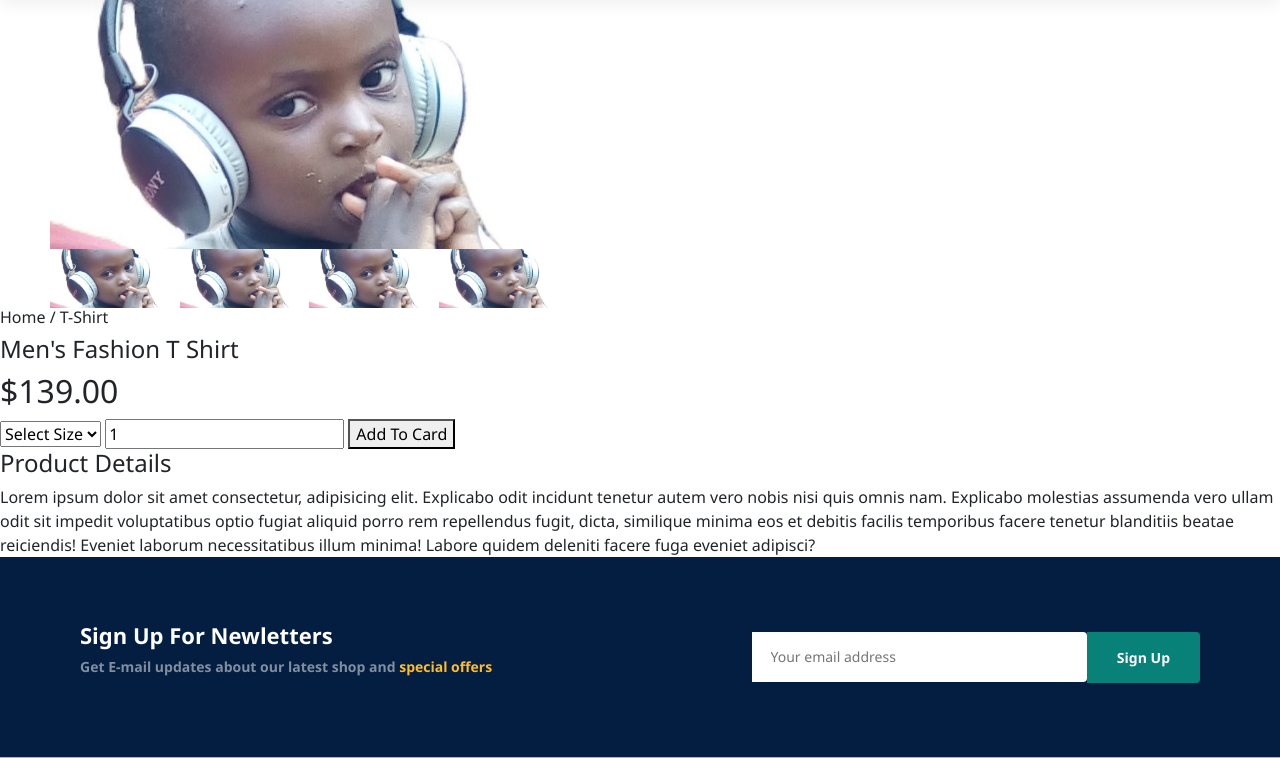
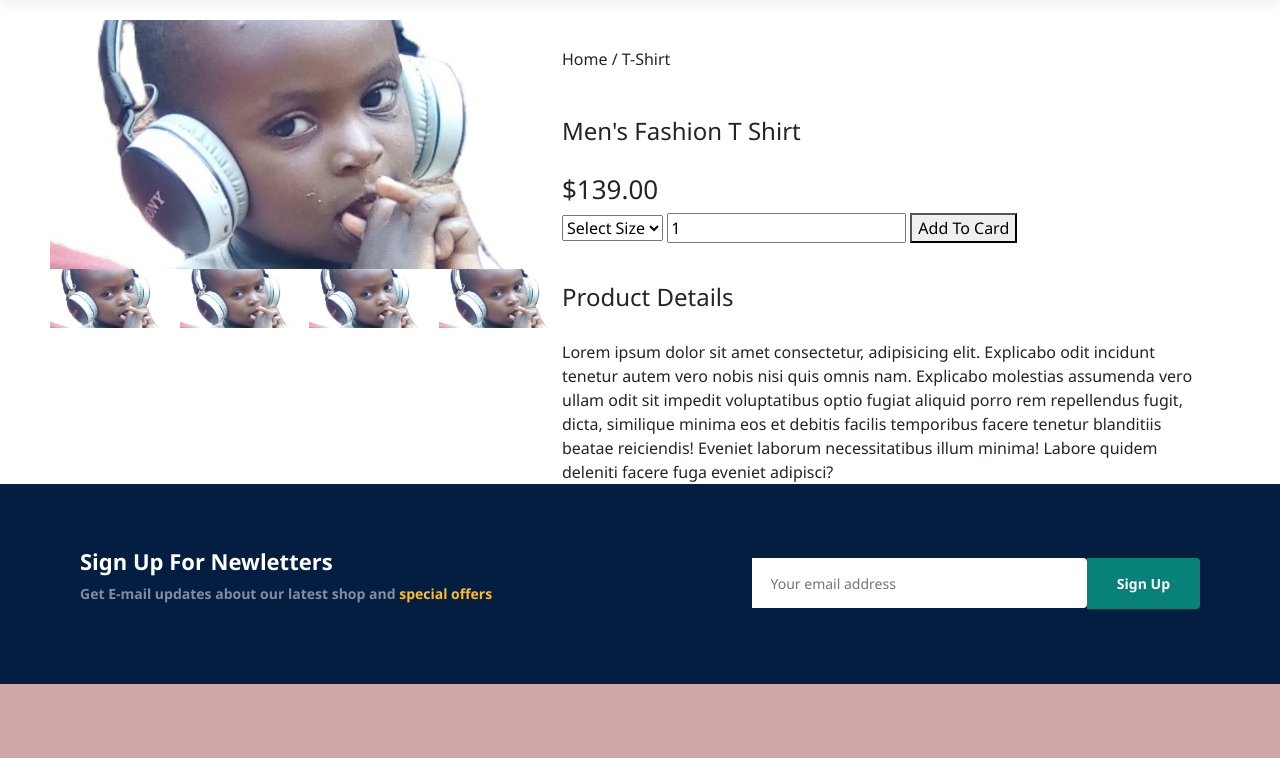
Before and after one commit to Ndaziramiyep/Umurava-online-learning-project, a PHP site: page /Html/sproduct.html in a window 1280 px wide. Shown: the part 80-838 px from the top of the page. Run offline with PHP 8.4, Linux system fonts and the light colour scheme.

Commit message:
single-pro-details css h2

```diff
--- a/Frontend/css/style.css
+++ b/Frontend/css/style.css
@@ -523,6 +523,10 @@ footer .copyright {
 }
 
 /* ---------- single product -------------- */
+#prodetails {
+    display: flex;
+    margin-top: 20px;
+}
 
 #prodetails .single-pro-image{
     width: 40%;
@@ -539,7 +543,17 @@ footer .copyright {
     cursor: pointer;
 }
 
+#prodetails .single-pro-details {
+    width: 50%;
+    padding-top: 30px;
+}
 
+#prodetails .single-pro-details h4 {
+    padding: 40px 0 20px 0;
+}
+#prodetails .single-pro-details h2 {
+    font-size: 26px;
+}
 
 
 
```
